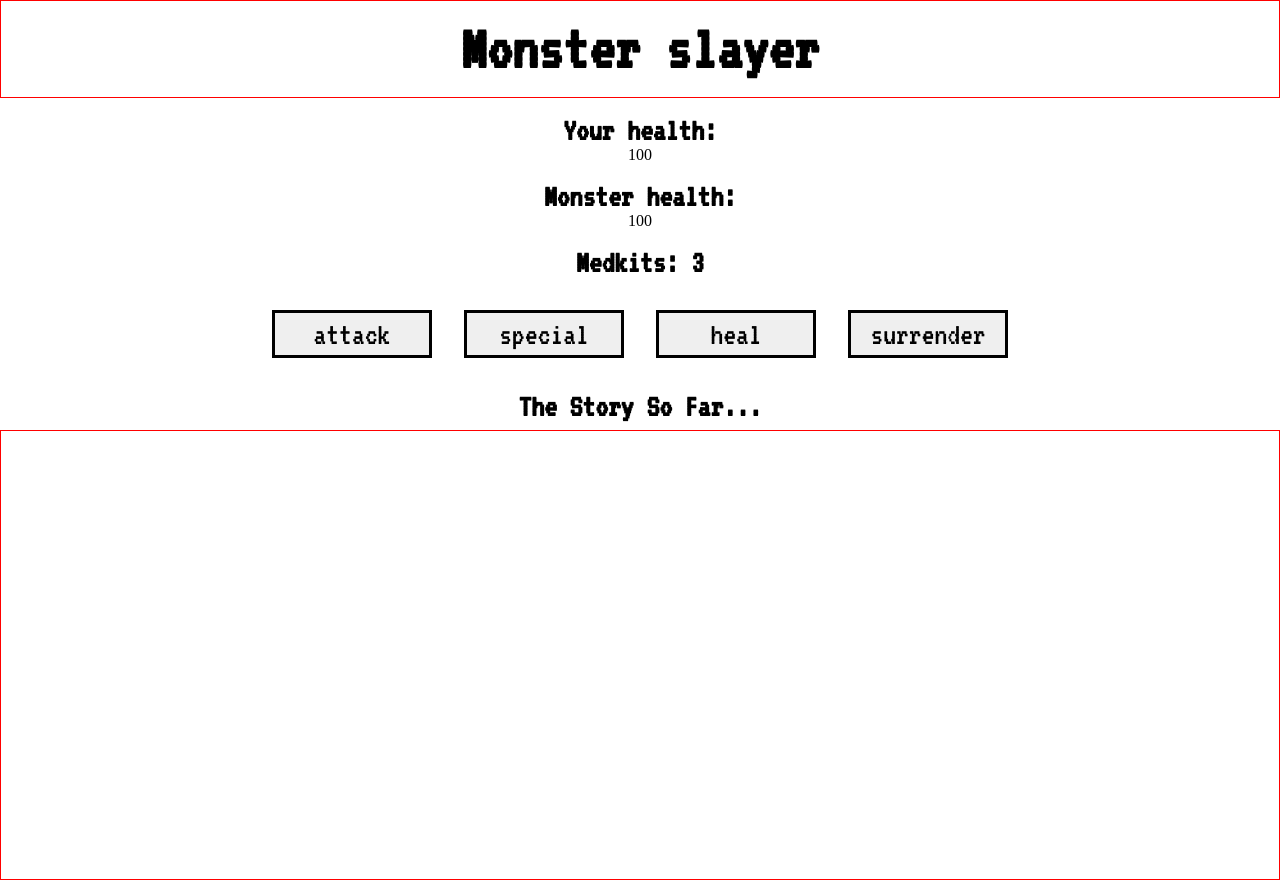
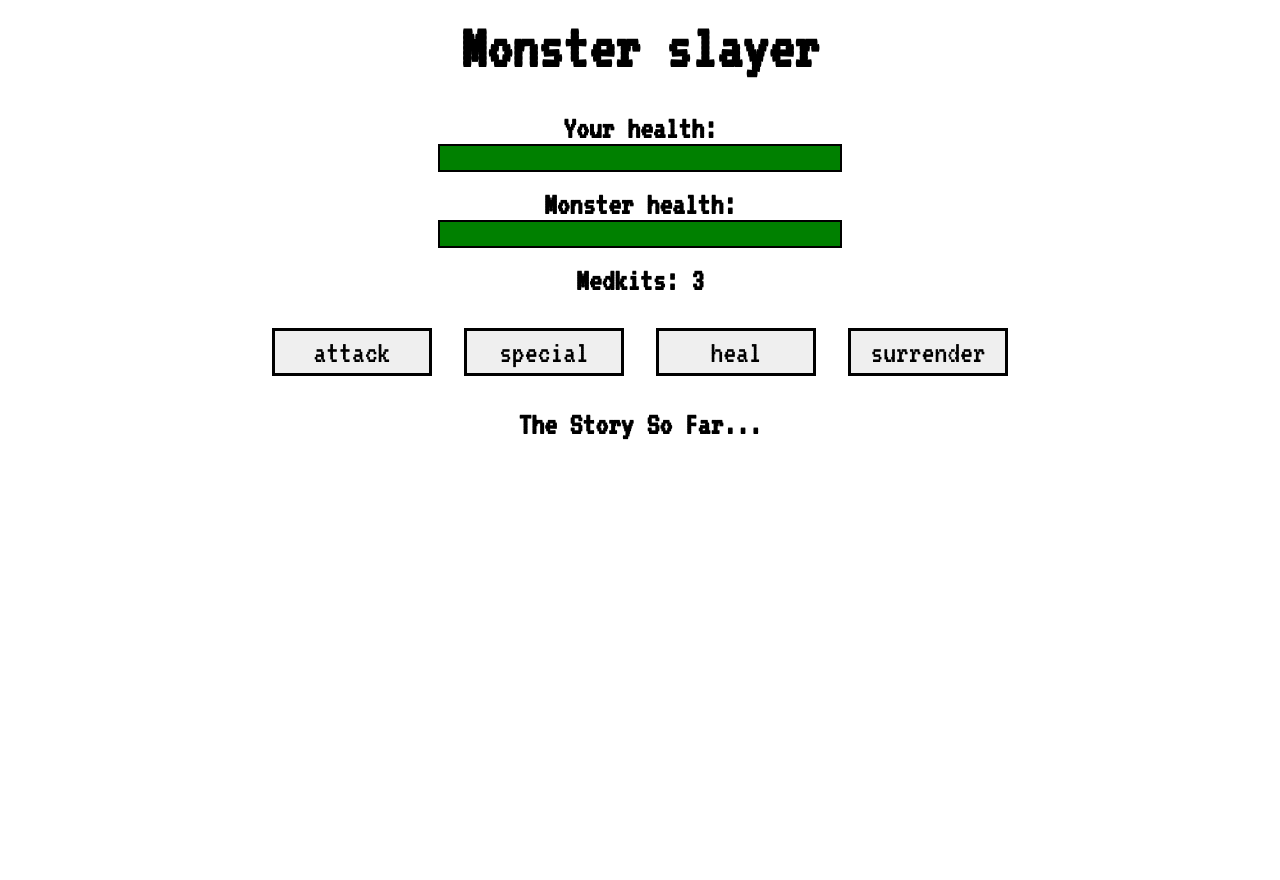
Before and after one commit to barnabasedubio/monsterslayer, a plain HTML site: page index.html in a window 1280 px wide. Drawn offline with nearby package versions, Linux system fonts and the light colour scheme.

Commit message:
completed functionality and styling

```diff
--- a/app.js
+++ b/app.js
@@ -1,4 +1,5 @@
 const App = Vue.createApp({
+    el: "#app",
     data() {
         return {
             playerCurrentHealth: 100,
@@ -10,7 +11,32 @@ const App = Vue.createApp({
             medkitAmount: 3,
         };
     },
-    computed: {},
+    computed: {
+        playerCurrentHealthStyle() {
+            let backgroundColor = this.determinePlayerHealthColor;
+            return {
+                width: this.playerCurrentHealth + "%",
+                backgroundColor,
+            };
+        },
+        monsterCurrentHealthStyle() {
+            let backgroundColor = this.determineMonsterHealthColor;
+            return {
+                width: this.monsterCurrentHealth + "%",
+                backgroundColor,
+            };
+        },
+        determinePlayerHealthColor() {
+            if (this.playerCurrentHealth > 74) return "green";
+            if (this.playerCurrentHealth > 24) return "orange";
+            return "red";
+        },
+        determineMonsterHealthColor() {
+            if (this.monsterCurrentHealth > 74) return "green";
+            if (this.monsterCurrentHealth > 24) return "orange";
+            return "red";
+        },
+    },
     methods: {
         getRandumNumberInRange(max) {
             return Math.floor(Math.random() * Math.floor(max)) + 1; // + 1 includes number of range
@@ -62,7 +88,7 @@ const App = Vue.createApp({
                 this.updateBattleLog(
                     "You tried the special attack...and failed."
                 );
-                setTimeout(() => this.attack("Monster"), 300)
+                setTimeout(() => this.attack("Monster"), 300);
             }
         },
         heal() {
@@ -116,17 +142,22 @@ const App = Vue.createApp({
                         "The Monster accepts your surrender and lets you live."
                     );
                     this.gameOver = true;
-                    this.winner = "Monster"
+                    this.winner = "Monster";
                     break;
                 default:
                     this.updateBattleLog(
                         "The Moster does not accept your surrender!"
                     );
-                    setTimeout(() => this.attack("Monster"), 300);
+                setTimeout(() => this.attack("Monster"), 300);
             }
         },
         updateBattleLog(text) {
             this.battleLog.push(text);
+            setTimeout(this.scrollToEnd, 0);
+        },
+        scrollToEnd() {
+            const battleLogElement = this.$refs.logContainer;
+            battleLogElement.scrollTop = battleLogElement.scrollHeight;
         },
         resetGame() {
             this.playerCurrentHealth = 100;
@@ -136,7 +167,7 @@ const App = Vue.createApp({
             this.gameOver = false;
             this.winner = "";
             this.medkitAmount = 3;
-        }
+        },
     },
 });
 
--- a/index.html
+++ b/index.html
@@ -25,16 +25,16 @@
 
             <div class="player-info-panel">
                 <h3>Your health:</h3>
-                <p>{{ playerCurrentHealth }}</p>
                 <div class="health-container">
-                    <div class="player-current-health"></div>
+                    <div class="healthbar" :style="playerCurrentHealthStyle">
+                    </div>
                 </div>
             </div>
             <div class="monster-info-panel">
                 <h3>Monster health:</h3>
-                <p>{{ monsterCurrentHealth }}</p>
                 <div class="health-container">
-                    <div class="monster-current-health"></div>
+                    <div class="healthbar" :style="monsterCurrentHealthStyle">
+                    </div>
                 </div>
             </div>
 
@@ -60,7 +60,7 @@
 
             <div class="battle-log">
                 <h3>The Story So Far...</h3>
-                <div class="log-container">
+                <div ref="logContainer" class="log-container">
                     <ul>
                         <li
                             class="log-item"
--- a/style.css
+++ b/style.css
@@ -19,7 +19,6 @@ h3 {
 
 .game-title {
     font-size: 2rem;
-    border: 1px solid red;
     text-align: center;
     padding: 1rem 0;
 }
@@ -38,6 +37,19 @@ h3 {
     margin: 1rem 0;
 }
 
+.health-container {
+    border: 2px solid black;
+    width: 25rem;
+    height: 1.5rem;
+    margin: 0 auto;
+}
+
+.healthbar {
+    float: left;
+    height: inherit;
+    background-color: red;
+}
+
 .action-panel, .result-panel {
     margin: 2rem 0;
 }
@@ -52,8 +64,7 @@ button {
 }
 
 .log-container {
-    border: 1px solid red;
-    height: 28rem;
+    height: 27rem;
     overflow: auto;
     margin-top: 0.5rem;
 }
```
